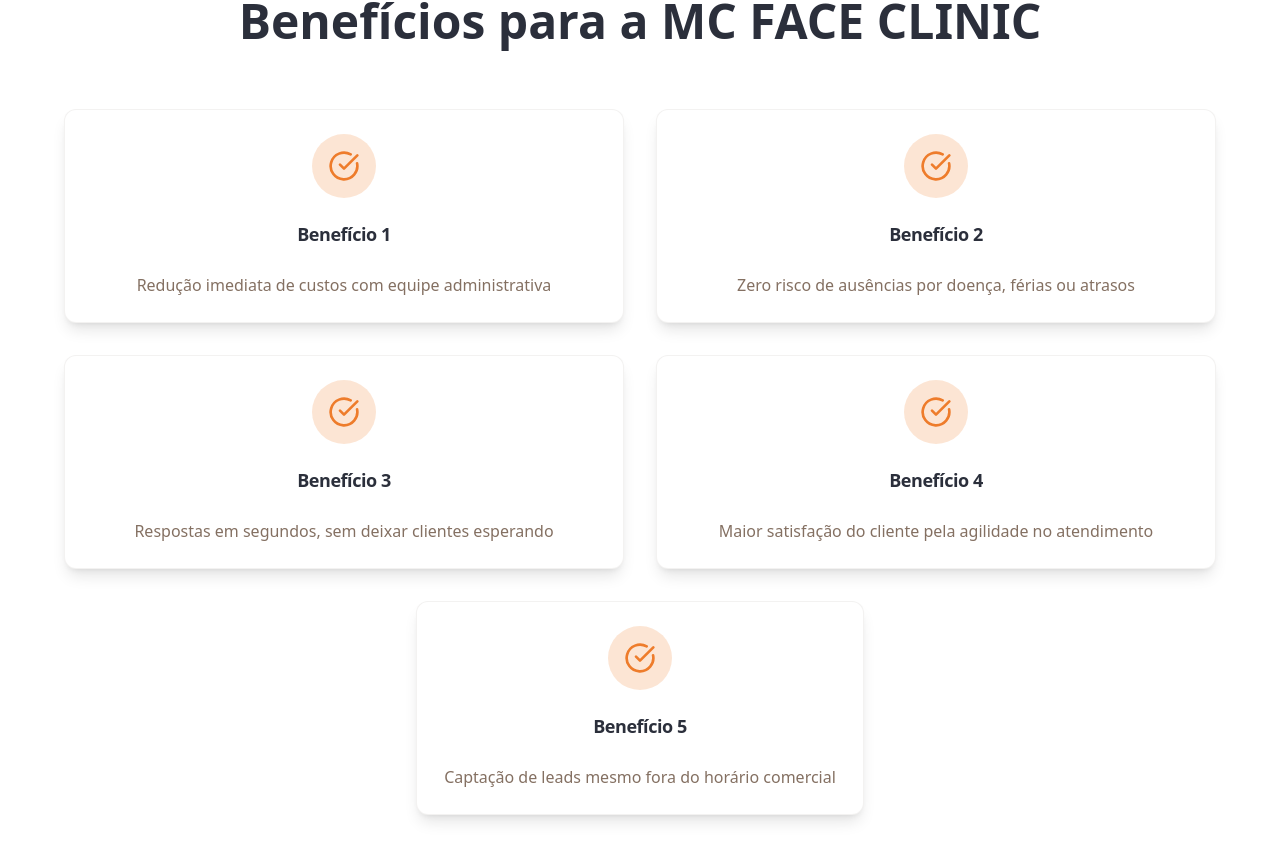
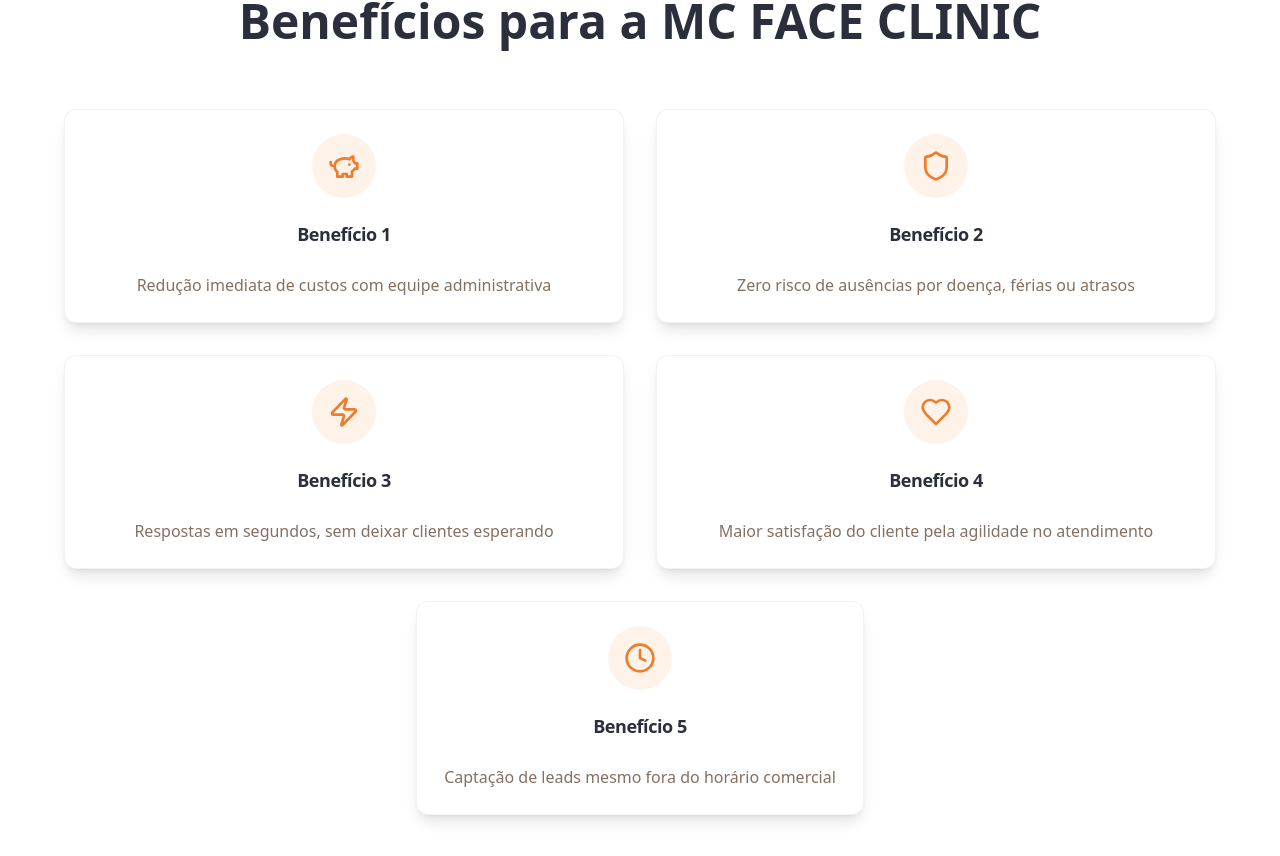
Before and after one commit to FilipeRochaFotografia/secret-ia-automation, a React (Vite) app: page / in a window 1280 px wide. Shown: the part 2099-2955 px from the top of the page. Built offline with nearby package versions, Linux system fonts and the light colour scheme; the HTML template or start-up script is replaced by a standard one.

Commit message:
Adicionar ícones diferentes aos cards

```diff
--- a/src/components/BenefitsSection.tsx
+++ b/src/components/BenefitsSection.tsx
@@ -1,13 +1,28 @@
-import { CheckCircle } from "lucide-react";
+import { PiggyBank, Shield, Zap, Heart, Clock } from "lucide-react";
 import { Card, CardContent, CardDescription, CardHeader, CardTitle } from "@/components/ui/card";
 
 const BenefitsSection = () => {
   const benefits = [
-    "Redução imediata de custos com equipe administrativa",
-    "Zero risco de ausências por doença, férias ou atrasos",
-    "Respostas em segundos, sem deixar clientes esperando",
-    "Maior satisfação do cliente pela agilidade no atendimento",
-    "Captação de leads mesmo fora do horário comercial"
+    {
+      text: "Redução imediata de custos com equipe administrativa",
+      icon: PiggyBank
+    },
+    {
+      text: "Zero risco de ausências por doença, férias ou atrasos",
+      icon: Shield
+    },
+    {
+      text: "Respostas em segundos, sem deixar clientes esperando",
+      icon: Zap
+    },
+    {
+      text: "Maior satisfação do cliente pela agilidade no atendimento",
+      icon: Heart
+    },
+    {
+      text: "Captação de leads mesmo fora do horário comercial",
+      icon: Clock
+    }
   ];
 
   return (
@@ -21,11 +36,13 @@ const BenefitsSection = () => {
           <div className="space-y-8">
             {/* Primeira linha com os primeiros 4 benefícios */}
             <div className="grid md:grid-cols-2 gap-8">
-              {benefits.slice(0, 4).map((benefit, index) => (
+              {benefits.slice(0, 4).map((benefit, index) => {
+                const Icon = benefit.icon;
+                return (
                 <Card key={index} className="border-border/50 transition-all duration-300 hover:scale-[1.02] bg-card shadow-lg hover:shadow-xl">
                   <CardHeader className="text-center">
-                    <div className="bg-success/20 p-4 rounded-full w-16 h-16 mx-auto mb-4 flex items-center justify-center">
-                      <CheckCircle className="h-8 w-8 text-success" />
+                    <div className="bg-primary/10 p-4 rounded-full w-16 h-16 mx-auto mb-4 flex items-center justify-center">
+                      <Icon className="h-8 w-8 text-primary" />
                     </div>
                     <CardTitle className="text-lg font-bold text-foreground mb-2">
                       Benefício {index + 1}
@@ -33,20 +50,24 @@ const BenefitsSection = () => {
                   </CardHeader>
                   <CardContent>
                     <CardDescription className="text-center text-muted-foreground font-medium text-base leading-relaxed">
-                      {benefit}
+                      {benefit.text}
                     </CardDescription>
                   </CardContent>
                 </Card>
-              ))}
+                );
+              })}
             </div>
 
             {/* Segunda linha com o último benefício centralizado */}
             <div className="flex justify-center">
               <div className="max-w-md w-full">
+                {(() => {
+                  const Icon = benefits[4].icon;
+                  return (
                 <Card className="border-border/50 transition-all duration-300 hover:scale-[1.02] bg-card shadow-lg hover:shadow-xl">
                   <CardHeader className="text-center">
-                    <div className="bg-success/20 p-4 rounded-full w-16 h-16 mx-auto mb-4 flex items-center justify-center">
-                      <CheckCircle className="h-8 w-8 text-success" />
+                    <div className="bg-primary/10 p-4 rounded-full w-16 h-16 mx-auto mb-4 flex items-center justify-center">
+                      <Icon className="h-8 w-8 text-primary" />
                     </div>
                     <CardTitle className="text-lg font-bold text-foreground mb-2">
                       Benefício 5
@@ -54,10 +75,12 @@ const BenefitsSection = () => {
                   </CardHeader>
                   <CardContent>
                     <CardDescription className="text-center text-muted-foreground font-medium text-base leading-relaxed">
-                      {benefits[4]}
+                      {benefits[4].text}
                     </CardDescription>
                   </CardContent>
                 </Card>
+                  );
+                })()}
               </div>
             </div>
           </div>
```
